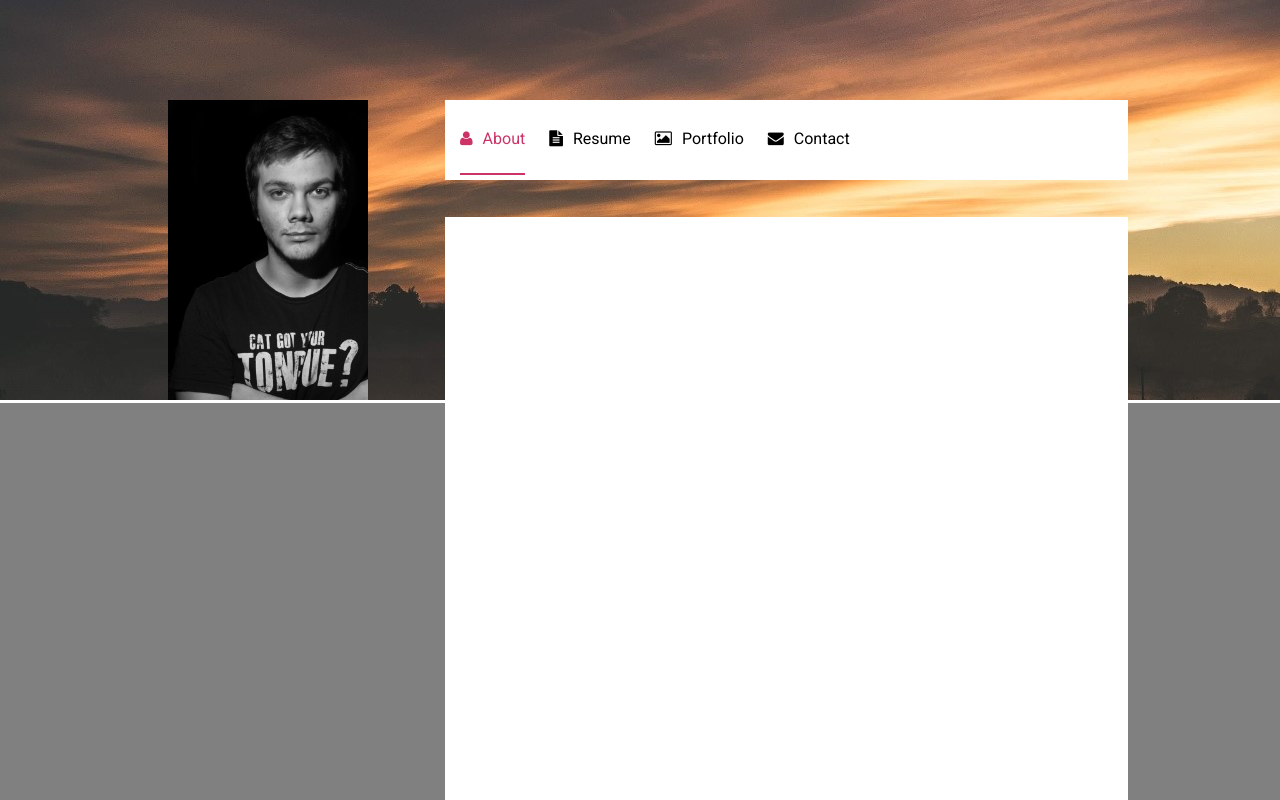
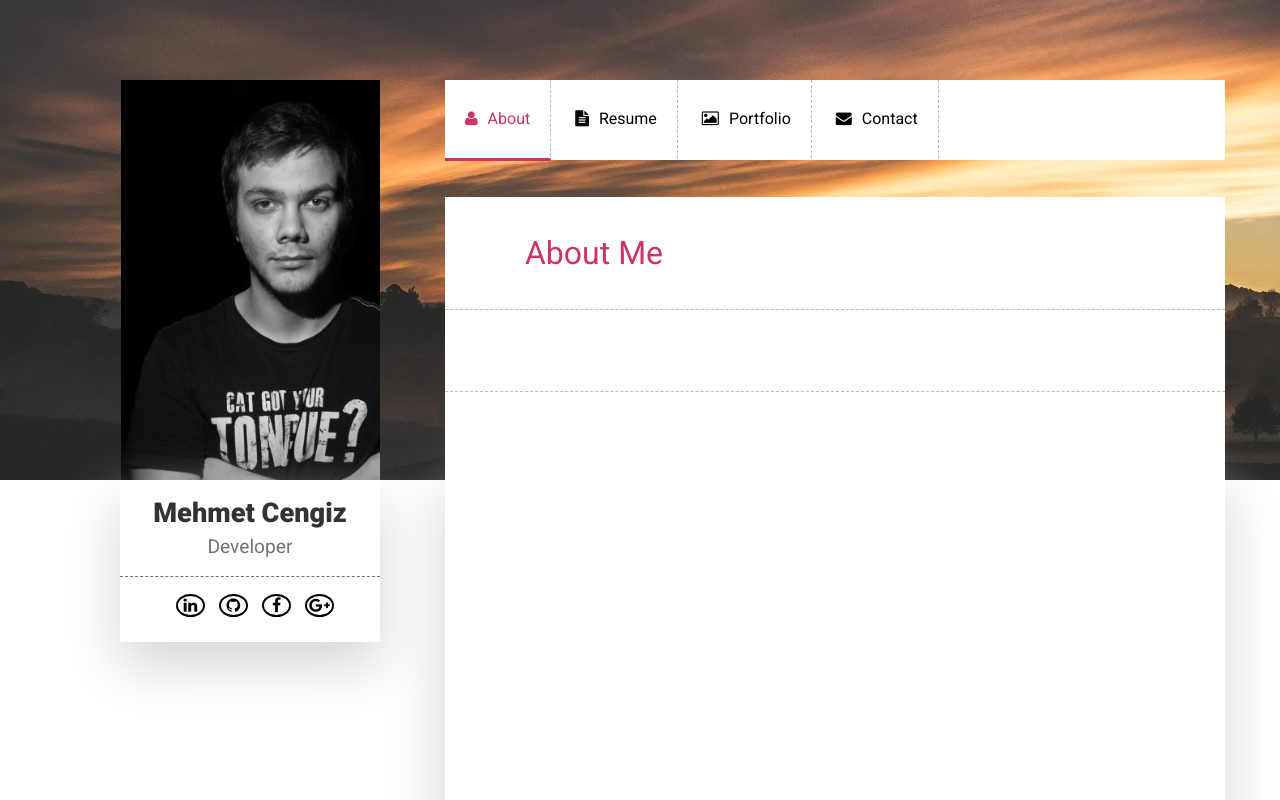
Before and after one commit to mehmetcengiz/Resume, a plain HTML site: page index.html in a window 1280 px wide. Shown: the top 800 px of the page. Drawn offline with Linux system fonts and the light colour scheme.

Commit message:
Re made site

```diff
--- a/css/default.css
+++ b/css/default.css
@@ -1,16 +1,21 @@
+
+a{
+    color:black !important;
+}
+
+/*Variabiles*/
+/*element{
+    --main-sec-color:#CC3366;
+}*/
+
+
 .mec-backimg{
     background-image: url("../assets/img/parallax.jpg");
 }
-a{
-    color:black !important;
+
+.mec-about-me h1{
+    color:#CC3366;
 }
-html{
-    background-color: grey;
-}
-
-
-
-
 
 
 
@@ -44,46 +49,115 @@ html{
 }
 /*Desktop bigger screen*/
 @media (min-width: 1200px) {
-    /*TODO Keep going from there*/
+    /*General*/
     h1{
-        font-size: 2em;
+        font-size:2em !important;
+        font-weight: 700;
+    }
+    h2{
+        font-size: 1.7em !important;
+    }
+
+    /*Background Image*/
+    .mec-backimg{
+        height: 480px;
+    }
+    /*Navbar And Profile*/
+    .mec-profile-nav{
+        margin-top: -400px;
+    }
+
+    .mec-profile img{
+        height: 400px;
+        width: 259px;
+    }
+    /*Profile*/
+    .mec-profile-info{
+        /*border:1px solid black;*/
+        -webkit-box-shadow: 0px 23px 56px 0px rgba(212,212,212,1);
+        -moz-box-shadow: 0px 23px 56px 0px rgba(212,212,212,1);
+        box-shadow: 0px 23px 56px 0px rgba(212,212,212,1);
+    }
+    .mec-profile-name{
+        margin-top: 20px;
+    }
+
+    .mec-profile-name h2{
+        font-weight: 900;
+
+    }
+    .mec-profile-subname{
+        margin-top: 10px;
+    }
+
+    .mec-profile-subname h3{
+        font-size: 1.2em !important;
+        color:#727272;
+    }
+    .mec-social{
+        border-top: 1px dashed #727272;
+        margin-top: 20px;
+        height: 40px;
+    }
+    .mec-social div{
+        margin-top: 20px;
+        margin-bottom: 20px;
+    }
+    .mec-social-icons{
+        margin-left:10px;
+        border:2px solid black;
+        border-radius: 100%;
+    }
+    .mec-social-icons i {
+        width: 25px;
+        height: 25px;
     }
 
 
 
-
-    .mec-backimg{
-        height: 400px;
-    }
-    .mec-profile-nav{
-        margin-top: -300px;
-    }
-
-    .mec-profile img{
-        height: 300px;
-    }
-    .mec-nav-col{
+    /*Navbar And Main*/
+    .mec-navmain-col{
         background-color: white;
         height:  80px;
         padding-top:30px;
     }
-    .mec-nav-col nav a{
-        margin-right: 20px;
-        padding-bottom: 25px;
+    .mec-navmain-col nav a{
+        padding-right: 20px;
+        padding-bottom: 30px;
+        padding-top: 29px;
+        padding-left: 20px;
+        border-right: 1px dashed #bababa ;
+    }
+    .mec-navmain-col nav a span{
+        padding-left: 10px;
     }
 
-    .mec-nav-col nav a span{
-        padding-left: 10px;
+    /*Navbar*/
+    .mec-nav-col{
+        padding-left: 0px !important;
     }
+
+
     .active{
         color:#CC3366 !important;
-        margin-top: 10px;
-        border-bottom: 2px solid !important;
+        margin-top: 12px;
+        border-bottom: 3px solid !important;
     }
+    /*Main Page*/
+
     .mec-mainpage{
-        height: 2000px;
+        height: 1000px;
         background-color: white;
         margin-top: 70px;
+        -webkit-box-shadow: 0px 295px 56px 0px rgba(212,212,212,1);
+        -moz-box-shadow: 0px 295px 56px 0px rgba(212,212,212,1);
+        box-shadow: 0px 295px 56px 0px rgba(212,212,212,1);
+    }
+    .mec-main-top-padding{
+        padding-top: 40px;
+    }
+    .mec-hr{
+        border-bottom:1px dashed #bababa;
     }
 
 }
--- a/css/reset.css
+++ b/css/reset.css
@@ -16,7 +16,6 @@ time, mark, audio, video {
 	border: 0;
 	font-size: 100%;
 	font: inherit;
-	vertical-align: baseline;
 }
 /* HTML5 display-role reset for older browsers */
 article, aside, details, figcaption, figure,
--- a/index.html
+++ b/index.html
@@ -30,15 +30,51 @@
 	<div class="container">
 		<div class="row mec-profile-nav">
 			<!-- Profile Picture -->
-			<div class="col-md-offset-1 col-md-3 mec-profile">
+			<div class=" col-md-4 mec-profile">
+				<div class="row">
+					<div class="col-md-12 text-center">
 						<img src="assets/img/mehmet.jpg">
+					</div>
+				</div>
+				<!-- Profile Informations -->
+				<div class="row">
+					<div class="col-md-12">
+						<div class="row">
+							<div class="col-md-offset-2 col-md-8 mec-profile-info">
+								<div class="row">
+									<div class="col-md-12 text-center mec-profile-name">
+										<h2>Mehmet Cengiz</h2>
+									</div>
+								</div>
+
+								<div class="row">
+									<div class="col-md-12 text-center mec-profile-subname">
+										<h3>Developer</h3>
+									</div>
+								</div>
+
+								<div class="row mec-social">
+									<div class="col-md-offset-1 col-md-10 text-center">
+										<a class="mec-social-icons" href=""><i class="fa fa-linkedin" aria-hidden="true"></i></a>
+										<a class="mec-social-icons" href=""><i class="fa fa-github" aria-hidden="true"></i></a>
+										<a class="mec-social-icons" href=""><i class="fa fa-facebook" aria-hidden="true"></i></a>
+										<a class="mec-social-icons" href=""><i class="fa fa-google-plus" aria-hidden="true"></i></a>
+									</div>
+								</div>
+
+
+							</div>
+						</div>
+
+
+					</div>
+				</div>
 			</div> <!--End Profile Picture-->
 
-			<div class="col-md-7 mec-nav-col text-left">
+			<div class="col-md-8 mec-navmain-col text-left">
 				<!-- NavBAR -->
 				<div class="row">
-					<div class="col-md-12">
-
+					<div class="col-md-12 mec-nav-col">
 						<nav>
 							<a class="active" href="#"><i class="fa fa-user" aria-hidden="true"></i><span>About</span></a>
 							<a href="#"><i class="fa fa-file-text" aria-hidden="true"></i><span>Resume</span></a>
@@ -48,17 +84,51 @@
 					</div>
 				</div><!--NavBar-->
 
+
+
 				<!-- Main Page -->
 				<div class="row mec-mainpage">
 					<div class="col-md-12">
+						<div class="row ">
+							<div class="col-md-offset-1 col-md-10">
+								<!-- Main Page Header************************************ -->
+								<div class="row mec-main-top-padding">
+									<div class="col-md-12 text-left mec-about-me">
+										<h1>About Me</h1>
+									</div>
+								</div>
+							</div>
+						</div>
+
+						<div class="row mec-hr mec-main-top-padding"></div> <!--Dashed Line-->
+
+						<div class="row">
+							<div class="col-md-offset-1 col-md-10">
+								<div class="row mec-main-top-padding">
+									<div class="col-md-12 text-left">
+
+										<!-- Page Content ***************************** -->
+
+									</div>
+								</div>
+							</div>
+						</div>
+
+
+						<div class="row mec-hr mec-main-top-padding"></div> <!--Dashed Line-->
+
+
+
+
+
+
 
 					</div>
 				</div>
 
-			</div>
 
 
-
+			</div>
 		</div>
 	</div>
 
```
Lines whose indentation alone changed are shown as unchanged.
